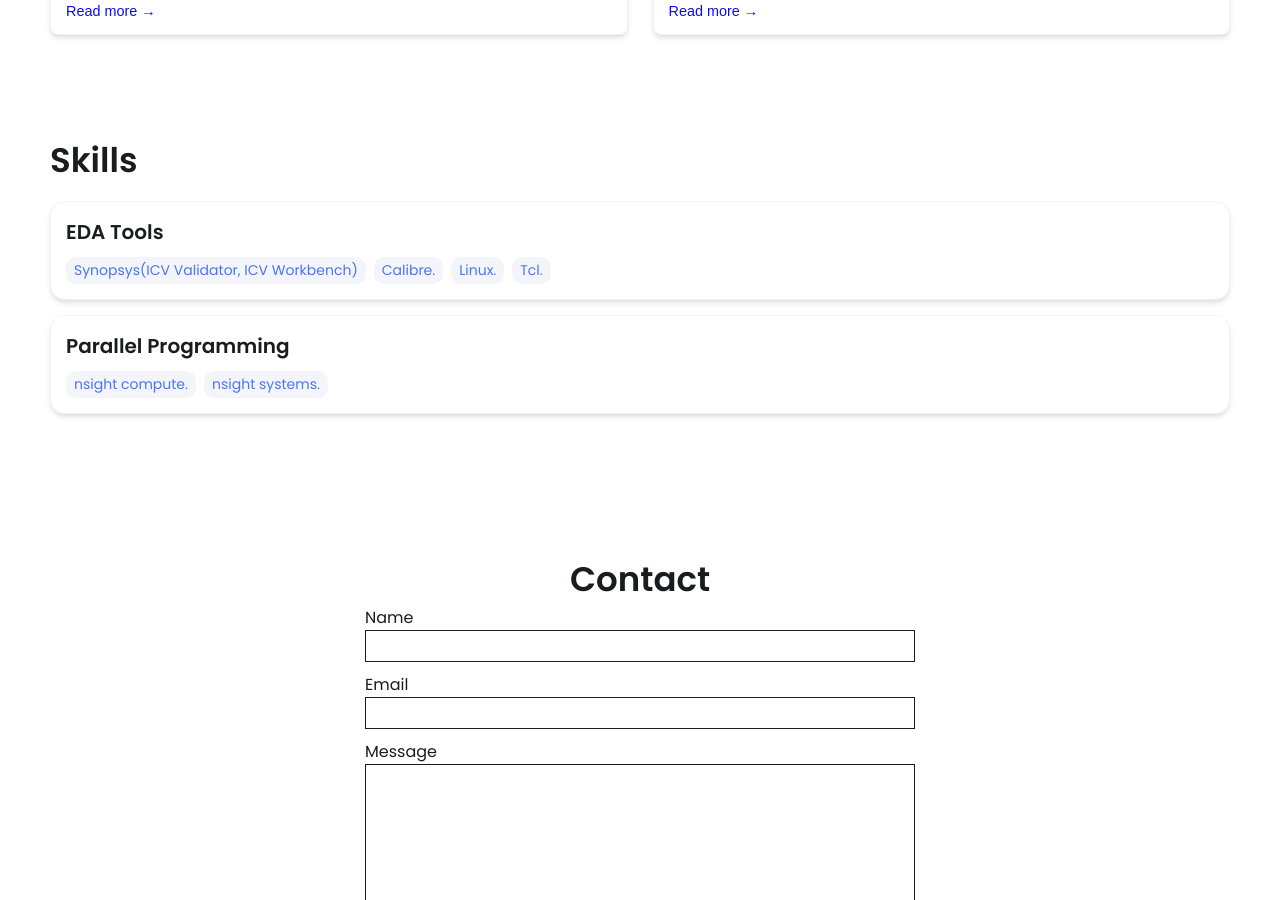
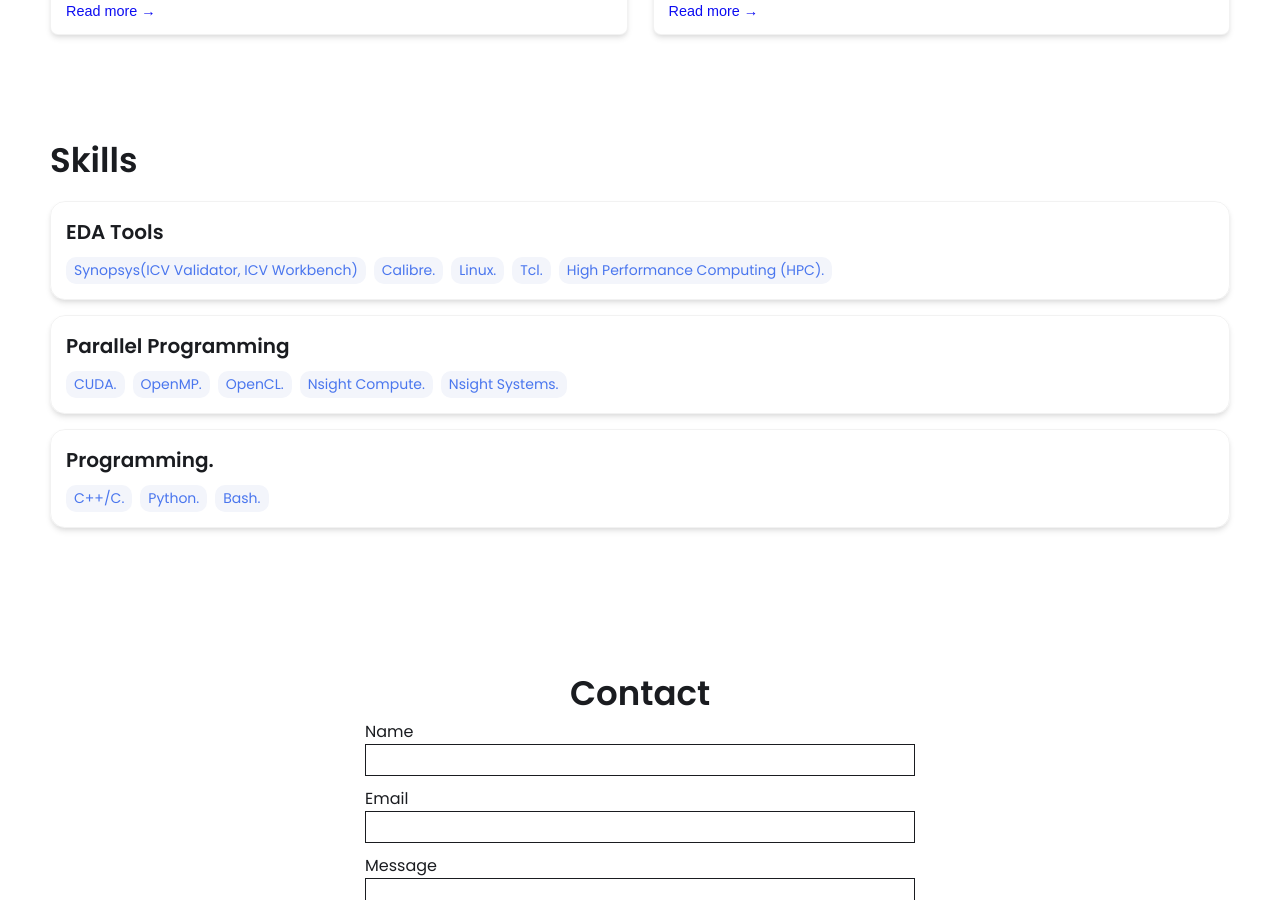
Before and after one commit to chukwuk/chukwuk.github.io, a Jekyll site: the page built from index.html, in a window 1280 px wide and 900 px high, scrolled down 1491 px. Built offline with Jekyll 4.4.1, drawn with Linux system fonts in a browser that asks for light colours.

Commit message:
Updated skills

```diff
--- a/_config.yml
+++ b/_config.yml
@@ -51,12 +51,19 @@ skills:
     - Calibre.
     - Linux.
     - Tcl.
+    - High Performance Computing (HPC).
   - category: Parallel Programming
-    Programming language:
+    tools:
     - CUDA.
+    - OpenMP.
+    - OpenCL.
+    - Nsight Compute.
+    - Nsight Systems.
+  - category: Programming.
     tools:
-    - nsight compute.
-    - nsight systems.
+    - C++/C.
+    - Python.
+    - Bash.
 
 # Contact Form Setup. Setup an account and copy over the key. When someone fills out the form, it will be received in your email.
 formspree-key:   https://formspree.io/f/{8-digit key}
```
